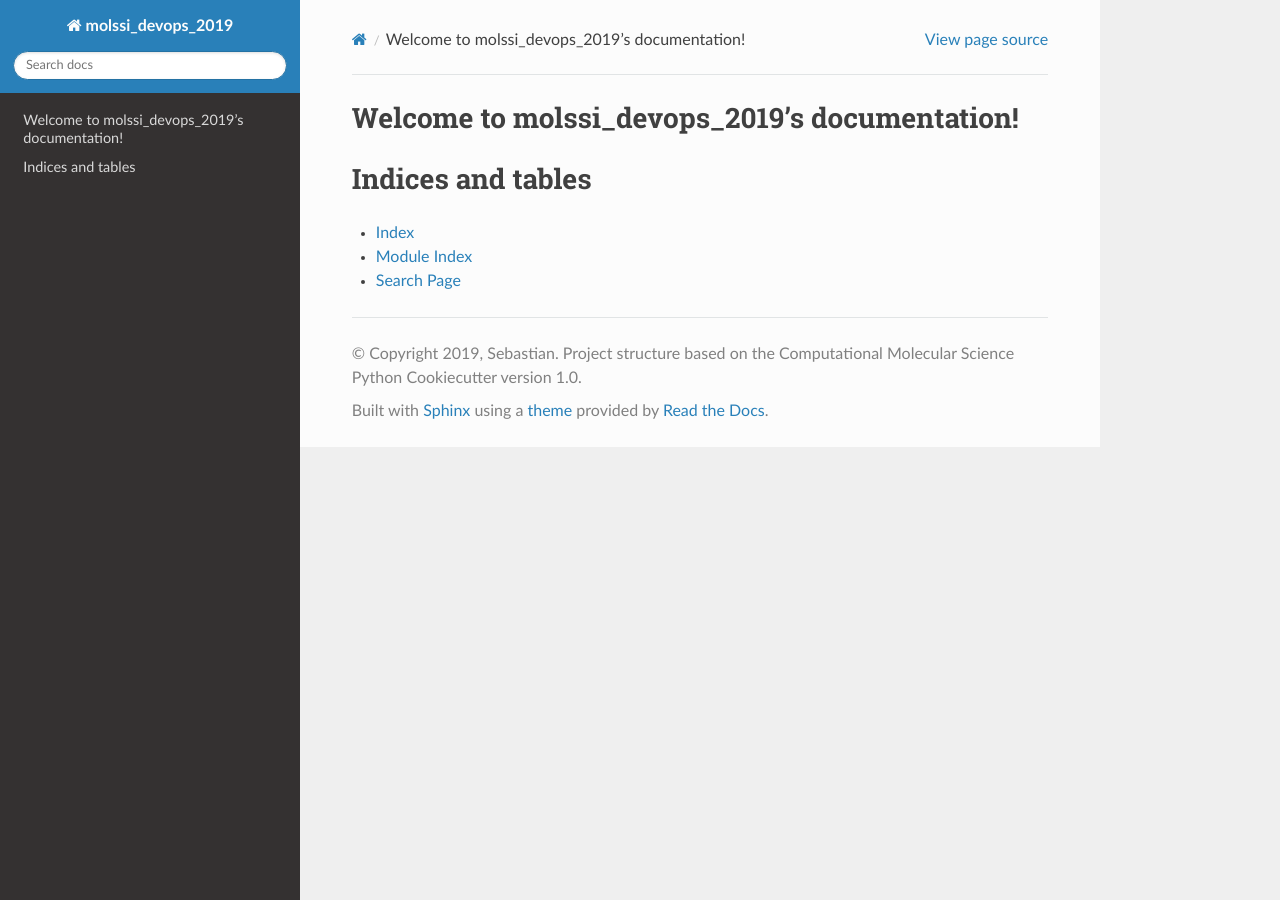
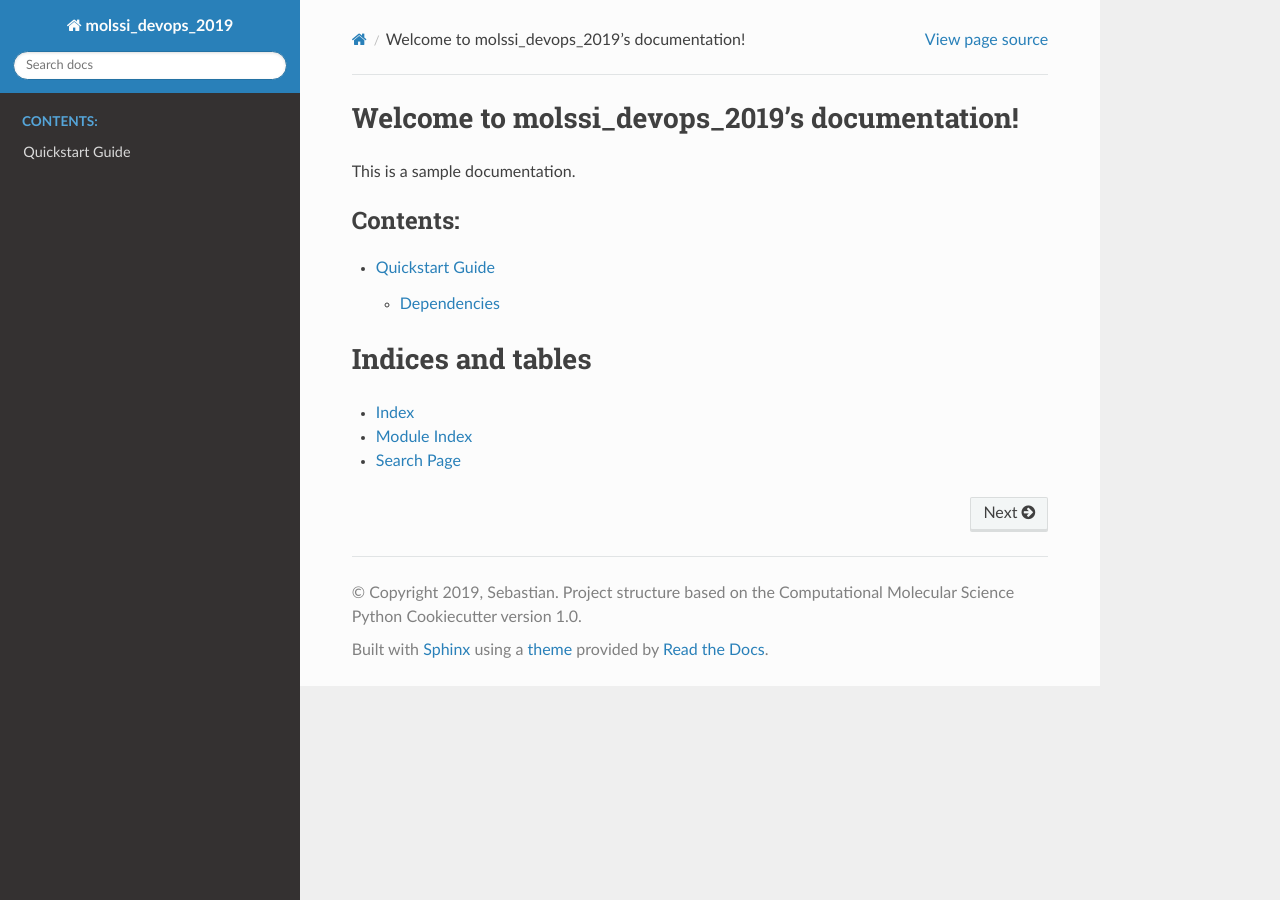
Before and after one commit to sjrl/molssi_devops_2019_V2, a Sphinx documentation site: the page built from docs/index.rst, in a window 1280 px wide. Built offline with Sphinx 7.4.7 and the Read the Docs theme 2.0.0, drawn with Linux system fonts in a browser that asks for light colours.

Commit message:
add quickstart guide to docs

```diff
--- a/docs/index.rst
+++ b/docs/index.rst
@@ -5,10 +5,13 @@
 
 Welcome to molssi_devops_2019's documentation!
 =========================================================
+This is a sample documentation.
 
 .. toctree::
    :maxdepth: 2
    :caption: Contents:
+
+   usage/quickstart
 
 
 
```
Also changed, not shown: docs/usage/quickstart.rst (added, +15 -0 lines).
